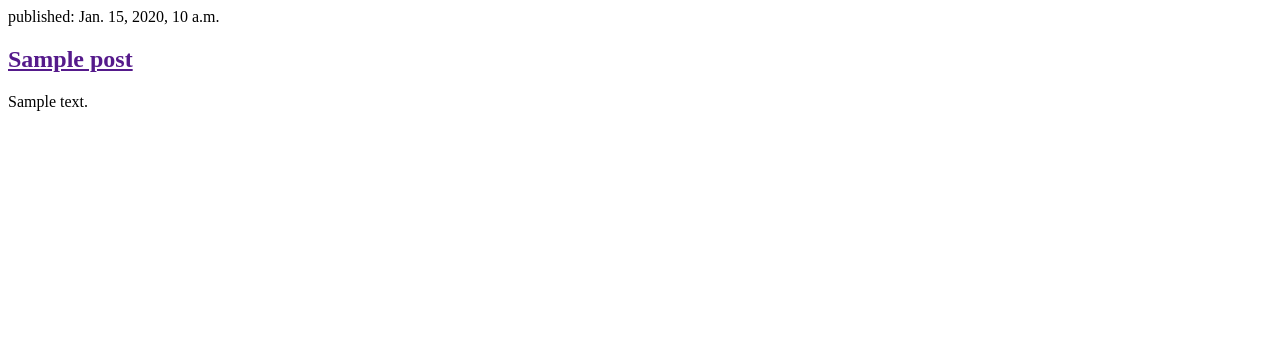
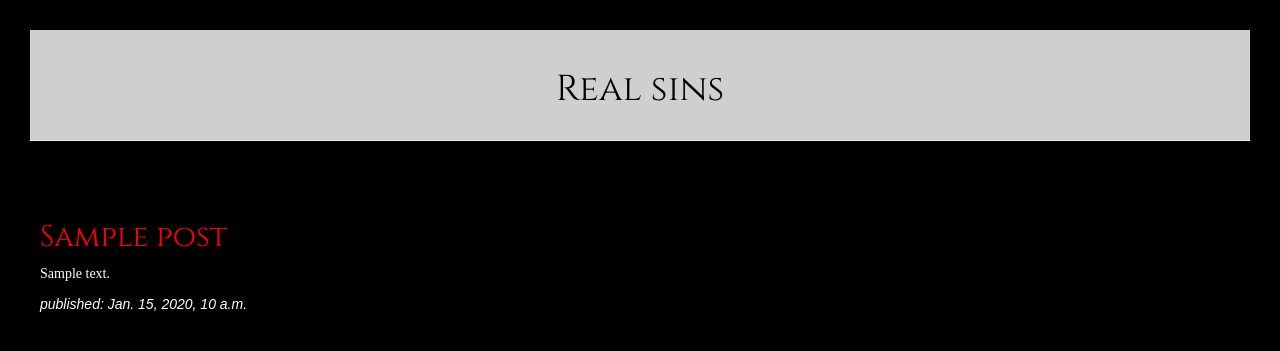
Before and after one commit to DanyaYashin/my-first-site, a Django app: template myfirstsite/blog/templates/blog/post_list.html in a window 1280 px wide. Shown: the top 351 px of the page. Run offline with Django 3.2, Linux system fonts and the light colour scheme; the template is opened without the code that fills it: values that come from a table or form of the project are taken from there, others are empty; tables that the repository leaves empty hold one stand-in row (values such as "Sample post"); some libraries are stand-ins or nearby versions.

Commit message:
Additional CSS

```diff
--- /dev/null
+++ b/myfirstsite/blog/static/css/blog.css
@@ -0,0 +1,32 @@
+.page-header {
+  padding: 20px 20px 20px 20px;
+  margin: 30px;
+  background-color: #cfcfcf;
+  text-align: center;
+}
+
+.page-header h1 {color: black;}
+
+h1, h2, h3 {font-family: 'Cinzel', serif;}
+h4 {font-family: 'Cormorant Garamond', serif;}
+
+.post {
+  background-color: #000000;
+  padding: 30px;
+  margin: 10px;
+  margin-bottom: 50px;
+
+}
+
+.post h2 a {
+  color: red;
+}
+
+.text {
+  font-family: 'Cormorant Garamond', serif;
+}
+
+.date {
+  font-family: 'News Cycle', sans-serif;
+
+}
--- a/myfirstsite/blog/templates/blog/post_list.html
+++ b/myfirstsite/blog/templates/blog/post_list.html
@@ -1,18 +1,32 @@
+{% load static %}
 <html>
 <head>
-<title>best sinners' site </title>
+  <link href="https://fonts.googleapis.com/css?family=Cinzel" rel="stylesheet">
+  <link rel="stylesheet" href="//maxcdn.bootstrapcdn.com/bootstrap/3.2.0/css/bootstrap.min.css">
+  <link rel="stylesheet" href="//maxcdn.bootstrapcdn.com/bootstrap/3.2.0/css/bootstrap-theme.min.css">
+  <link rel="stylesheet" href="{% static '/css/blog.css' %}">
+<title>Best sinners' site </title>
 </head>
-<body>
+<body style="background-color: black;">
+  <font color="white">
+  <div class="page-header">
+  <h1> Real sins </h1>
+  </div>
 <div>
   {%for post in posts%}
-    <div>
-      <p>published: {{post.published_date}}</p>
+    <div class="post">
       <h2><a href="">{{post.title}}</a></h2>
-      <p>{{post.text|linebreaksbr}}</p>
+      <div class="text">
+        <p>{{post.text|linebreaksbr}}</p>
+      </div>
+      <div class="date">
+        <p><em>published: {{post.published_date}}</em></p>
+      </div>
     </div>
 
 
   {%endfor%}
 </div>
+  </font>
 </body>
 </html>
```
